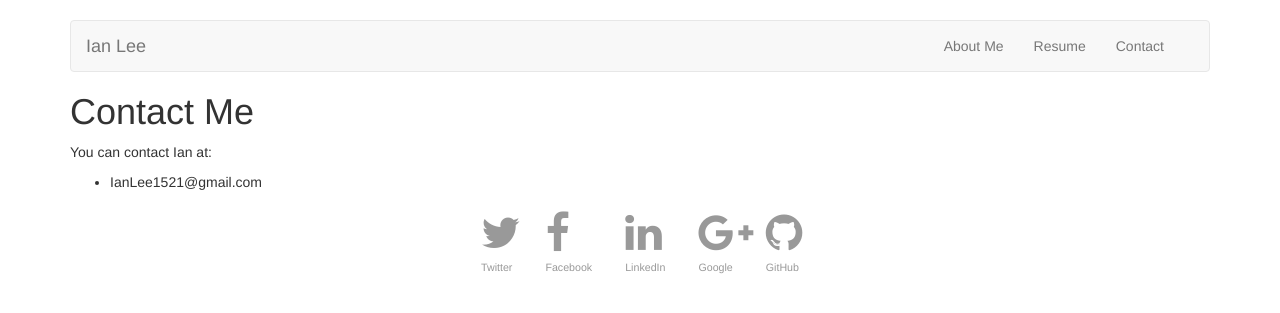
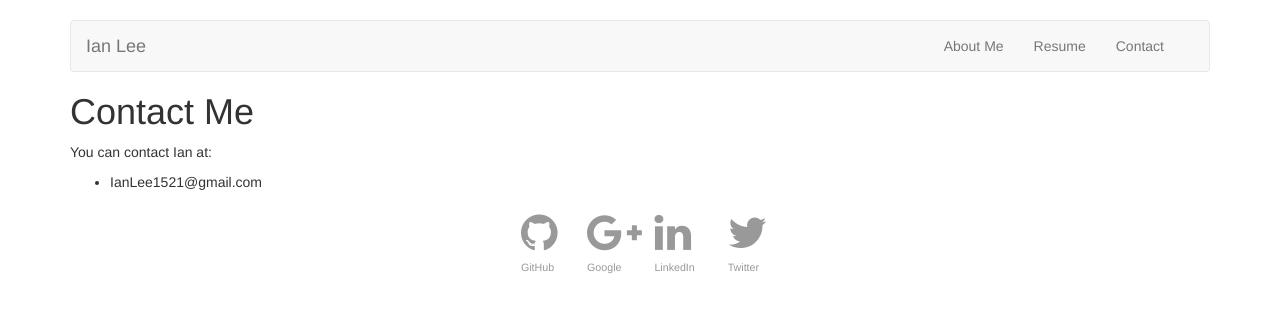
Before and after one commit to IanLee1521/IanLee1521.github.io, a Jekyll site: the page built from contact.md, in a window 1280 px wide. Shown: the top 313 px of the page. Built offline with Jekyll 4.4.1, drawn with Linux system fonts in a browser that asks for light colours; nearby versions of some CDN libraries.

Commit message:
Shuffled links around

```diff
--- a/_includes/social-media-links.html
+++ b/_includes/social-media-links.html
@@ -1,7 +1,6 @@
 <ul id="contact-links">
+  <li><a href="https://github.com/{{ site.social.handle }}" rel="me" target="_blank"><i class="fa fa-github fa fa-4x">&nbsp;</i><br /> GitHub</a></li>
+  <li><a href="https://plus.google.com/+{{ site.social.handle }}" rel="me" target="_blank"><i class="fa fa-google-plus fa fa-4x">&nbsp;</i><br /> Google</a></li>
+  <li><a href="https://www.linkedin.com/in/{{ site.social.handle }}" rel="me" target="_blank" data-proofer-ignore="true"><i class="fa fa-linkedin fa fa-4x">&nbsp;</i><br /> LinkedIn</a></li>
   <li><a href="https://twitter.com/{{ site.social.handle }}" rel="me" target="_blank"><i class="fa fa-twitter fa fa-4x">&nbsp;</i><br />Twitter</a></li>
-  <li><a href="https://facebook.com/{{ site.social.handle }}" rel="me" target="_blank"><i class="fa fa-facebook fa fa-4x">&nbsp;</i><br />Facebook</a></li>
-  <li><a href="https://www.linkedin.com/in/{{ site.social.handle }}" rel="me" target="_blank" data-proofer-ignore="true"><i class="fa fa-linkedin fa fa-4x">&nbsp;</i><br /> LinkedIn</a></li>
-  <li><a href="https://plus.google.com/+{{ site.social.handle }}" rel="me" target="_blank"><i class="fa fa-google-plus fa fa-4x">&nbsp;</i><br /> Google</a></li>
-  <li><a href="https://github.com/{{ site.social.handle }}" rel="me" target="_blank"><i class="fa fa-github fa fa-4x">&nbsp;</i><br /> GitHub</a></li>
 </ul>
```
